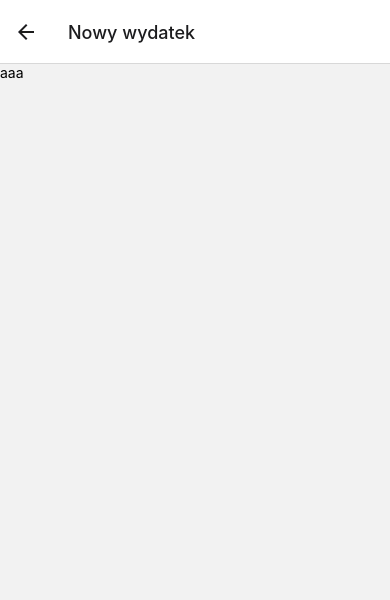
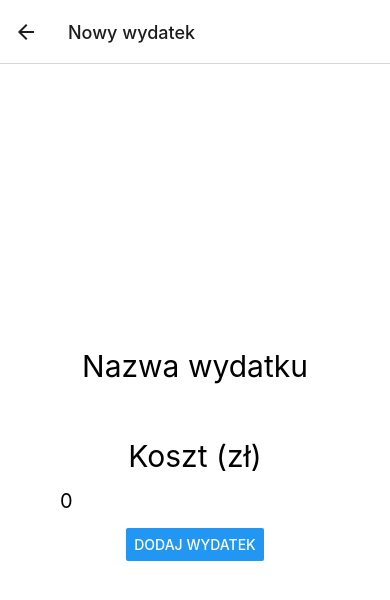
Before and after one commit to karmek-k/wydtracker, a React Native app: screen /AddExpenseModal in a window 390 px wide. Shown: the top 600 px of the page. Built offline with nearby package versions, Linux system fonts and the light colour scheme; what expo-linking, react-native-sqlite-storage would draw is missing.

Commit message:
Create `AddExpenseModal`

```diff
--- a/screens/AddExpenseModal.tsx
+++ b/screens/AddExpenseModal.tsx
@@ -1,10 +1,72 @@
-import { StyleSheet, TouchableOpacity } from 'react-native';
+import { useContext, useState } from 'react';
+import { Button, StyleSheet, TextInput, TouchableOpacity } from 'react-native';
 
 import { Text, View } from '../components/Themed';
+import { ExpenseContext } from '../services/expense';
 import { RootStackScreenProps } from '../types';
 
 export default function AddExpenseModal({
   navigation
 }: RootStackScreenProps<'AddExpenseModal'>) {
-  return <Text>aaa</Text>;
+  const [name, setName] = useState<string>('');
+  const [cost, setCost] = useState<string>('0');
+
+  const expenses = useContext(ExpenseContext);
+
+  function handlePress() {
+    const nameVal = name !== '' ? name : undefined;
+    const costVal = Number.parseFloat(cost.replace(/[^0-9.]/g, ''));
+
+    if (!costVal || costVal === 0) {
+      return;
+    }
+
+    try {
+      expenses.add({
+        name: nameVal,
+        spent: costVal,
+        date: new Date()
+      });
+    } catch (err) {
+      console.log(`bad data! name: ${name}, cost: ${cost}`);
+      return;
+    }
+
+    navigation.pop();
+  }
+
+  return (
+    <View style={styles.container}>
+      <Text style={styles.inputLabel}>Nazwa wydatku</Text>
+      <TextInput style={styles.input} value={name} onChangeText={setName} />
+
+      <Text style={styles.inputLabel}>Koszt (zł)</Text>
+      <TextInput
+        style={styles.input}
+        keyboardType="numeric"
+        value={cost.toString()}
+        onChangeText={setCost}
+      />
+
+      <Button title="Dodaj wydatek" onPress={handlePress} />
+    </View>
+  );
 }
+
+const styles = StyleSheet.create({
+  container: {
+    flex: 1,
+    alignItems: 'center',
+    justifyContent: 'center'
+  },
+  inputLabel: {
+    fontSize: 30
+  },
+  input: {
+    backgroundColor: 'white',
+    width: 300,
+    fontSize: 20,
+    padding: 15,
+    borderRadius: 10
+  }
+});
--- a/screens/CurrentWeekScreen.tsx
+++ b/screens/CurrentWeekScreen.tsx
@@ -16,7 +16,7 @@ export default function CurrentWeekScreen({
       <Text style={styles.money}>{expenses.sum} zł</Text>
       <Button
         title="Dodaj nowy wydatek"
-        onPress={() => console.log('new expense')}
+        onPress={() => navigation.navigate('AddExpenseModal')}
       />
     </View>
   );
```
